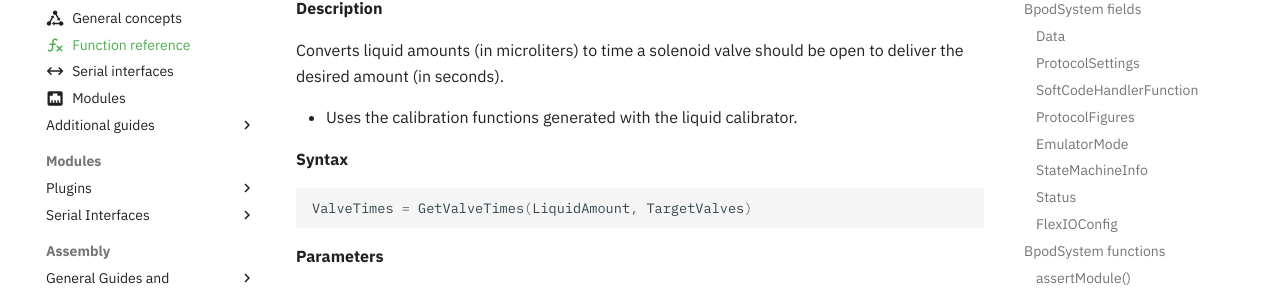
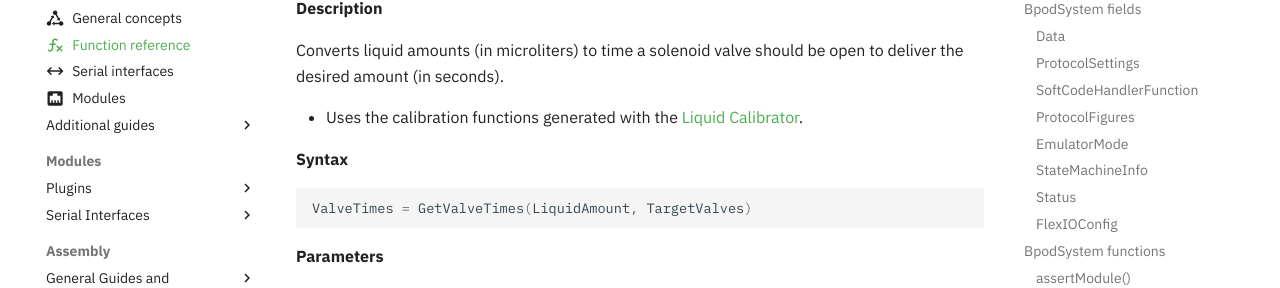
Before and after one commit to ogeesan/bpod-docs-testing, an MkDocs documentation site: the page built from docs/user-guide/function-reference.md, in a window 1280 px wide and 900 px high, scrolled down 53862 px. Shown: the part 153-441 px from the top of the window. Built offline with MkDocs 1.6.1 and Material for MkDocs 9.7.7, drawn with Linux system fonts in a browser that asks for light colours; emoji names are drawn with the system emoji font; some web fonts are replaced; comment, search, counter and statistics services are not loaded; part of the change alters nothing that is shown.

````diff
--- a/docs/user-guide/function-reference.md
+++ b/docs/user-guide/function-reference.md
@@ -1961,8 +1961,8 @@ clear T
 
 Converts liquid amounts (in microliters) to time a solenoid valve should be open to deliver the desired amount (in seconds).
 
-- Uses the calibration functions generated with the liquid calibrator.
-<!-- TODO: add liquid calibrator guide link -->
+- Uses the calibration functions generated with the [Liquid Calibrator](../user-guide/bpod-gui.md#liquid-calibration).
+
 **Syntax**
 ```matlab
 ValveTimes = GetValveTimes(LiquidAmount, TargetValves)
````
